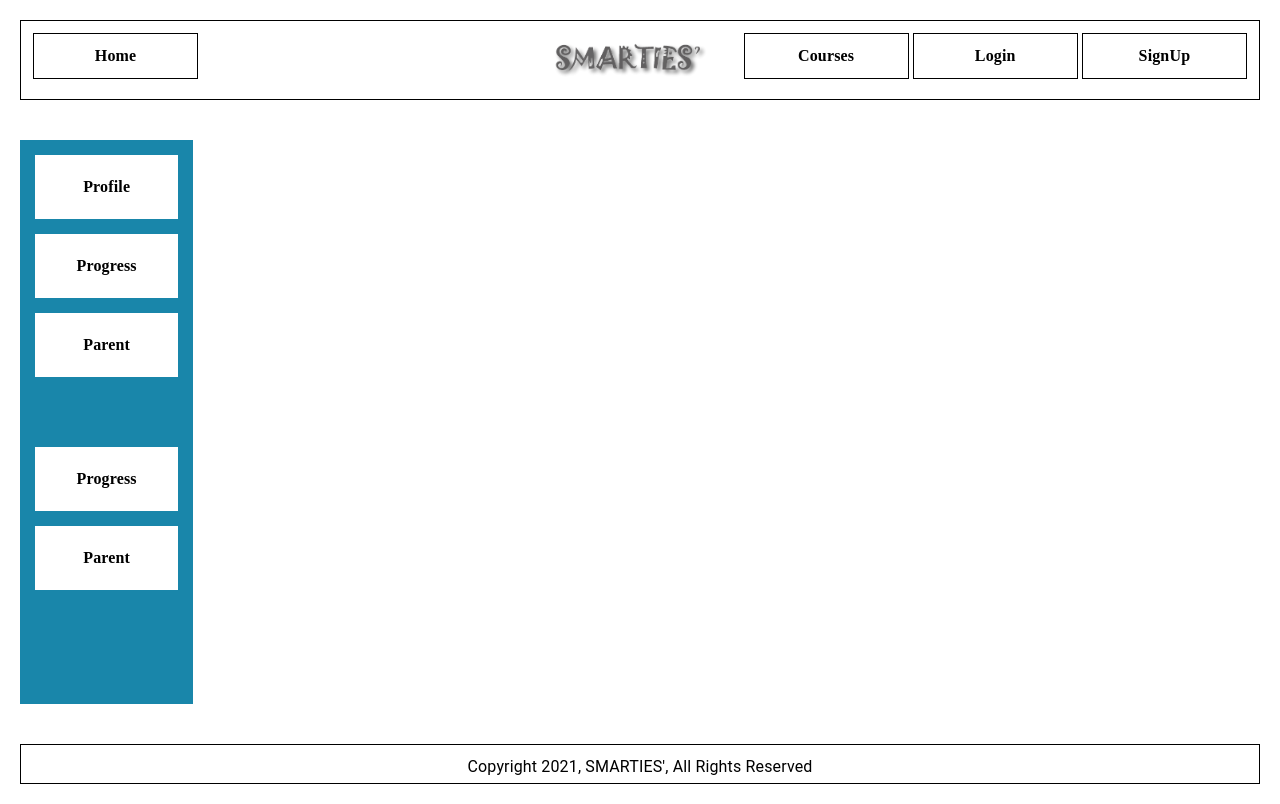
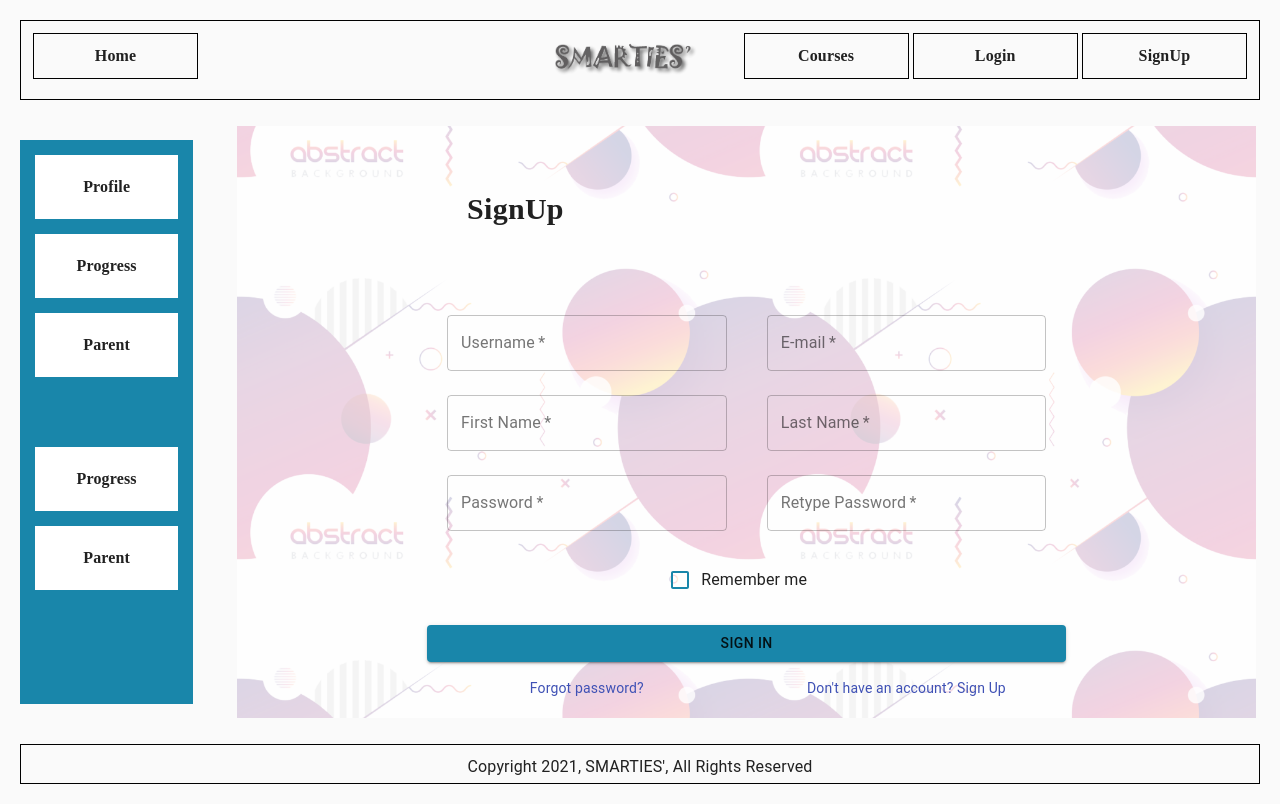
Before and after one commit to Dilaxn/smarties, a React (Create React App) app: page /signup in a window 1280 px wide. Built offline with nearby package versions, Linux system fonts and the light colour scheme.

Commit message:
SignUp page done

```diff
--- a/src/App.js
+++ b/src/App.js
@@ -5,6 +5,7 @@ import {ThemeProvider} from '@material-ui/core';
 import {BrowserRouter, Route, Switch} from 'react-router-dom';
 import MainLayout from "./layouts/MainLayout";
 import Login from './pages/Login';
+import SignUp from "./pages/SignUp";
 function App() {
   return (
       <BrowserRouter>
@@ -14,6 +15,7 @@ function App() {
                 <Switch>
 
                     <Route exact path='/login' component={Login}/>
+                    <Route exact path='/signup' component={SignUp}/>
                 </Switch>
             </MainLayout>
           {/*</AuthProvider>*/}
--- a/src/pages/SignUp.js
+++ b/src/pages/SignUp.js
@@ -0,0 +1,185 @@
+import React from 'react';
+import Avatar from '@material-ui/core/Avatar';
+import Button from '@material-ui/core/Button';
+import CssBaseline from '@material-ui/core/CssBaseline';
+import TextField from '@material-ui/core/TextField';
+import FormControlLabel from '@material-ui/core/FormControlLabel';
+import Checkbox from '@material-ui/core/Checkbox';
+import Link from '@material-ui/core/Link';
+import Grid from '@material-ui/core/Grid';
+import Box from '@material-ui/core/Box';
+import LockOpenOutlined from '@material-ui/icons/LockOpenOutlined';
+import Typography from '@material-ui/core/Typography';
+import { makeStyles } from '@material-ui/core/styles';
+import Container from '@material-ui/core/Container';
+import themeX from "../theme/index"
+import Image from "../images/loginImg.png"
+function Copyright() {
+    return (
+        <Typography variant="body2" color="textSecondary" align="center">
+            {'Copyright © '}
+            <Link color="inherit" href="https://material-ui.com/">
+                Your Website
+            </Link>{' '}
+            {new Date().getFullYear()}
+            {'.'}
+        </Typography>
+    );
+}
+
+const useStyles = makeStyles((theme) => ({
+    paper: {
+        marginTop: theme.spacing(2),
+
+        flexDirection: 'column',
+        alignItems: 'center',
+    },
+    avatar: {
+        margin: theme.spacing(3),
+        backgroundColor: themeX.palette.primary.main,
+    },
+    form: {
+        width: '100%', // Fix IE 11 issue.
+        marginTop: theme.spacing(1),
+    },
+    submit: {
+        margin: theme.spacing(3, 0, 2),
+    },
+}));
+
+export default function SignUp() {
+    const classes = useStyles();
+
+    return (
+        <Container style={{justifyContent: 'center',height:"100%",}} component="main"  >
+            <CssBaseline />
+            <Grid item container style={{backgroundImage: `url(${Image})`,backgroundHeight:300,backgroundOverlay:"black",
+                backgroundPosition: 'center',backgroundSize:"50%"}}>
+                <Grid item container style={{backgroundColor:"rgba(255, 255, 255, 0.8)",}}>
+                    <Grid container md={2}>
+                    </Grid>
+                    <Grid container md={8}  >
+
+                        <Grid container item style={{padding:20}} >
+                            <Typography style={{fontFamily:"papyrus",fontWeight:"bold",fontSize:"30px",margin:40}}> SignUp</Typography>
+
+                            <form  className={classes.form} noValidate>
+                                <Grid container >
+                                <Grid container item md={6}>
+                                    <Grid item style={{padding:20}}>
+                                    <TextField
+                                        variant="outlined"
+                                        margin="normal"
+                                        required
+                                        fullWidth
+                                        name="username"
+                                        label="Username"
+                                        type="text"
+                                        id="username"
+                                        autoComplete="current-password"
+                                        borderColor="black"
+                                    />
+                                    <TextField
+                                        variant="outlined"
+                                        margin="normal"
+                                        required
+                                        fullWidth
+                                        name="firstname"
+                                        label="First Name"
+                                        type="firstname"
+                                        id="firstname"
+
+                                        borderColor="black"
+                                    />
+                                    <TextField
+                                        variant="outlined"
+                                        margin="normal"
+                                        required
+                                        fullWidth
+                                        name="password"
+                                        label="Password"
+                                        type="password"
+                                        id="password"
+                                        autoComplete="current-password"
+                                        borderColor="black"
+                                    />
+                                    </Grid>
+                                </Grid>
+                                <Grid container item md={6}>
+                                    <Grid item style={{padding:20}}>
+                                    <TextField
+                                        variant="outlined"
+                                        margin="normal"
+                                        required
+                                        fullWidth
+                                        name="email"
+                                        label="E-mail"
+                                        type="email"
+                                        id="email"
+
+                                        borderColor="black"
+                                    />
+                                    <TextField
+                                        variant="outlined"
+                                        margin="normal"
+                                        required
+                                        fullWidth
+                                        name="lastname"
+                                        label="Last Name"
+                                        type="lastname"
+                                        id="lastname"
+                                        borderColor="black"
+                                    />
+                                    <TextField
+                                        variant="outlined"
+                                        margin="normal"
+                                        required
+                                        fullWidth
+                                        name="re-password"
+                                        label="Retype Password"
+                                        type="re-password"
+                                        id="re-password"
+                                        autoComplete="current-password"
+                                        borderColor="black"
+                                    />
+                                    </Grid>
+                                </Grid>
+                                </Grid>
+
+                                <FormControlLabel
+                                    control={<Checkbox value="remember" style={{color: themeX.palette.primary.main}}/>}
+                                    label="Remember me"
+                                />
+                                <Button
+                                    type="submit"
+                                    fullWidth
+                                    color="white"
+                                    variant="contained"
+                                    style={{backgroundColor: themeX.palette.primary.main,}}
+                                    className={classes.submit}
+                                >
+                                    <span fontColor="white"> Sign In</span>
+                                </Button>
+                                <Grid container>
+                                    <Grid item md={6} justifyContent="left"
+                                    >
+                                        <Link href="#" variant="body2">
+                                            Forgot password?
+                                        </Link>
+                                    </Grid>
+                                    <Grid item md={6}>
+                                        <Link href="#" variant="body2">
+                                            {"Don't have an account? Sign Up"}
+                                        </Link>
+                                    </Grid>
+                                </Grid>
+                            </form>
+                        </Grid>
+                    </Grid>
+                    <Grid container md={2}>
+                    </Grid>
+                </Grid>
+            </Grid>
+        </Container>
+    );
+}
```
Also changed, not shown: src/pages/IndividualIntro.js (added).
